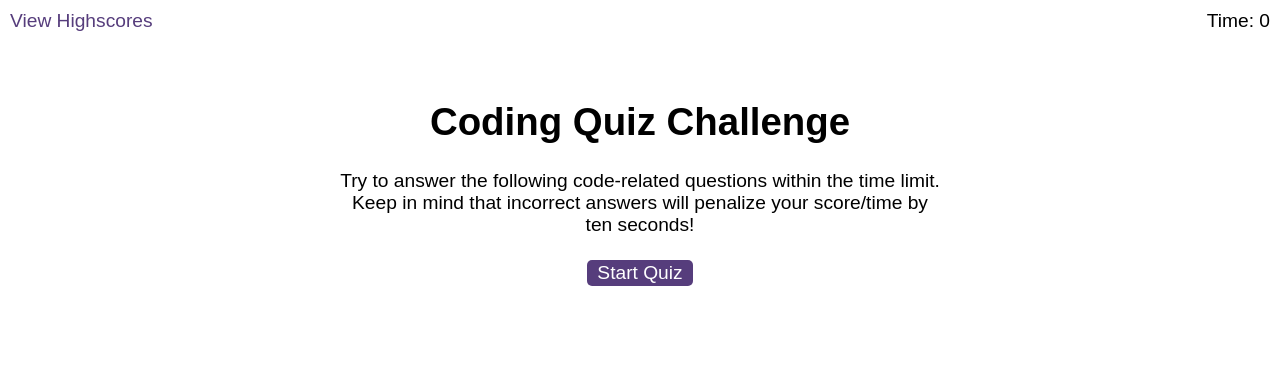
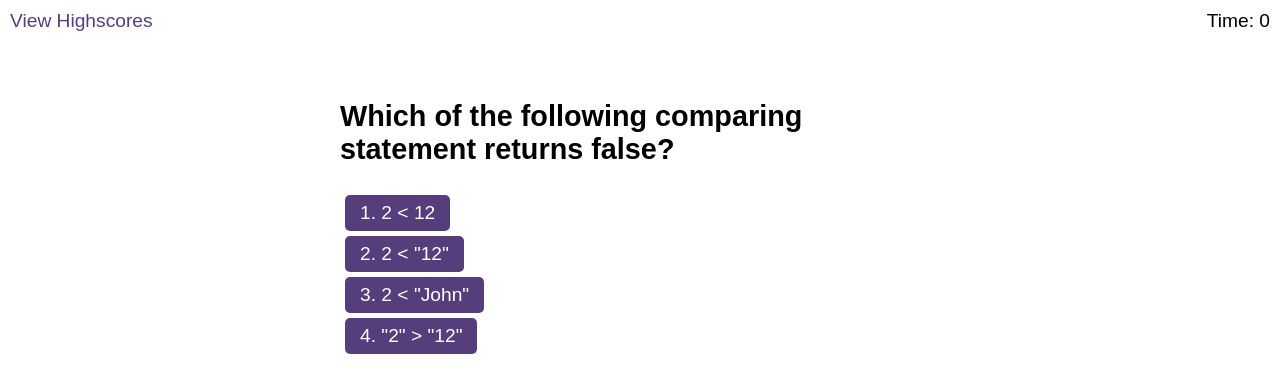
Before and after one commit to edithlinpy/code-quiz, a plain HTML site: page index.html in a window 1280 px wide. Both pictures are taken after a click on the button "Start Quiz". Drawn offline with Linux system fonts and the light colour scheme.

Commit message:
show questions

```diff
--- a/assets/css/styles.css
+++ b/assets/css/styles.css
@@ -32,6 +32,7 @@ button:hover {
 
 .choices button {
   display: block;
+  text-align: left;
 }
 
 input[type="text"] {
@@ -49,9 +50,9 @@ li {
   list-style: decimal inside none;
 }
 
-li:nth-child(odd) {
+/* li:nth-child(odd) {
   background-color: #f3edfc;
-}
+} */
 
 .wrapper {
   margin: 100px auto 0 auto;
--- a/assets/js/logic.js
+++ b/assets/js/logic.js
@@ -0,0 +1,45 @@
+let startScreenDiv = document.querySelector("#start-screen");
+let questionsDiv = document.querySelector("#questions");
+let startBtn = document.querySelector("#start");
+let questionTitleEl = document.querySelector("#question-title");
+let choicesDiv = document.querySelector("#choices");
+let answer;
+
+start.addEventListener("click", function (event) {
+    let questionObj;
+    let choicesArray;
+    let choiceBtn;
+    let choiceLi;
+    let option;
+    let answer;
+
+    startScreenDiv.className = "hide";
+    questionsDiv.className = "";
+
+
+    // add an order lis
+    let orderList = document.createElement("ol");
+    choicesDiv.appendChild(orderList);
+
+    // get one question from quesArray in questions.js
+    for (let i=0; i<quesArray.length; i++) {
+        questionObj = quesArray[i];
+        questionTitleEl.textContent = questionObj.question;
+        console.log(questionObj.question);
+        choicesArray = questionObj.options;
+        while (orderList.firstChild) {
+            orderList.removeChild(orderList.firstChild);
+        }
+        for (let j=0; j<choicesArray.length; j++) {
+            choiceBtn = document.createElement("button");
+            choiceBtn.id = "btn"+j;
+            choiceLi = document.createElement("li");
+            choiceLi.textContent = choicesArray[j];
+            console.log(choicesArray[j]);
+            choiceBtn.appendChild(choiceLi);
+            orderList.appendChild(choiceBtn);
+        }
+        choicesArray = []
+    }
+
+});
```
